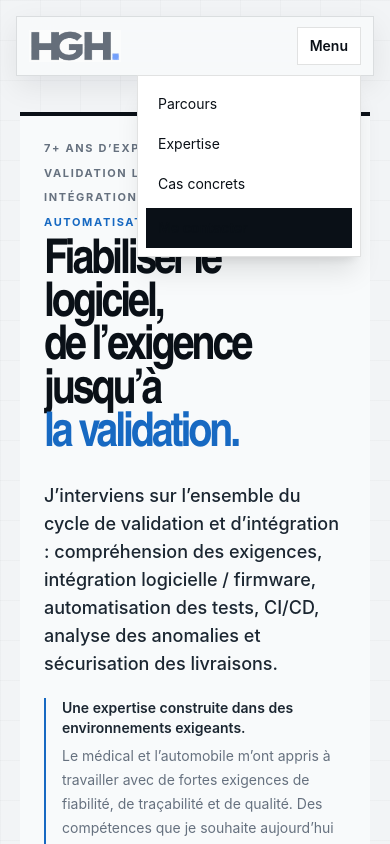
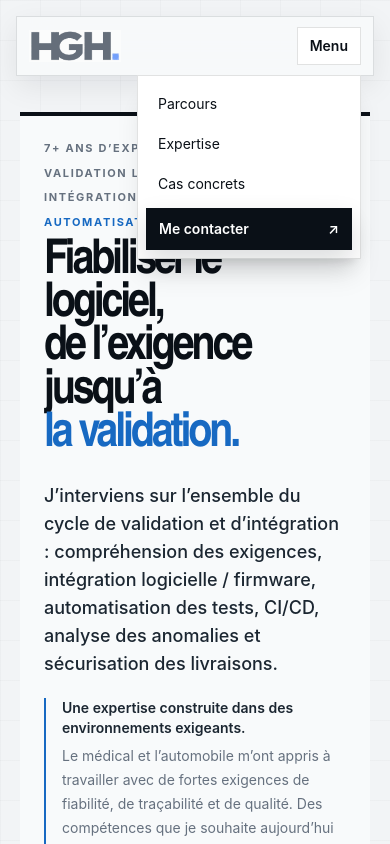
Before and after one commit to Robotham33/Portfolio-Hamza-Ghourabi, a Next.js app: page / in a window 390 px wide. Both pictures are taken after a click on the heading "Menu". Shown: the top 844 px of the page. Built offline with nearby package versions, Linux system fonts and the light colour scheme.

Commit message:
fix: afficher le bouton Contact sur mobile
Corrige le contraste du bouton de contact dans le menu mobile.

```diff
--- a/components/layout/site-header.tsx
+++ b/components/layout/site-header.tsx
@@ -66,9 +66,9 @@ export function SiteHeader() {
               ))}
               <Link
                 href="/contact"
-                className="mt-1 block bg-[var(--ink)] px-3 py-2.5 text-sm font-semibold text-white"
+                className="primary-action mt-1 flex items-center justify-between px-3 py-2.5 text-sm font-semibold transition"
               >
-                Me contacter
+                Me contacter <span className="ml-2">↗</span>
               </Link>
             </div>
           </details>
```
